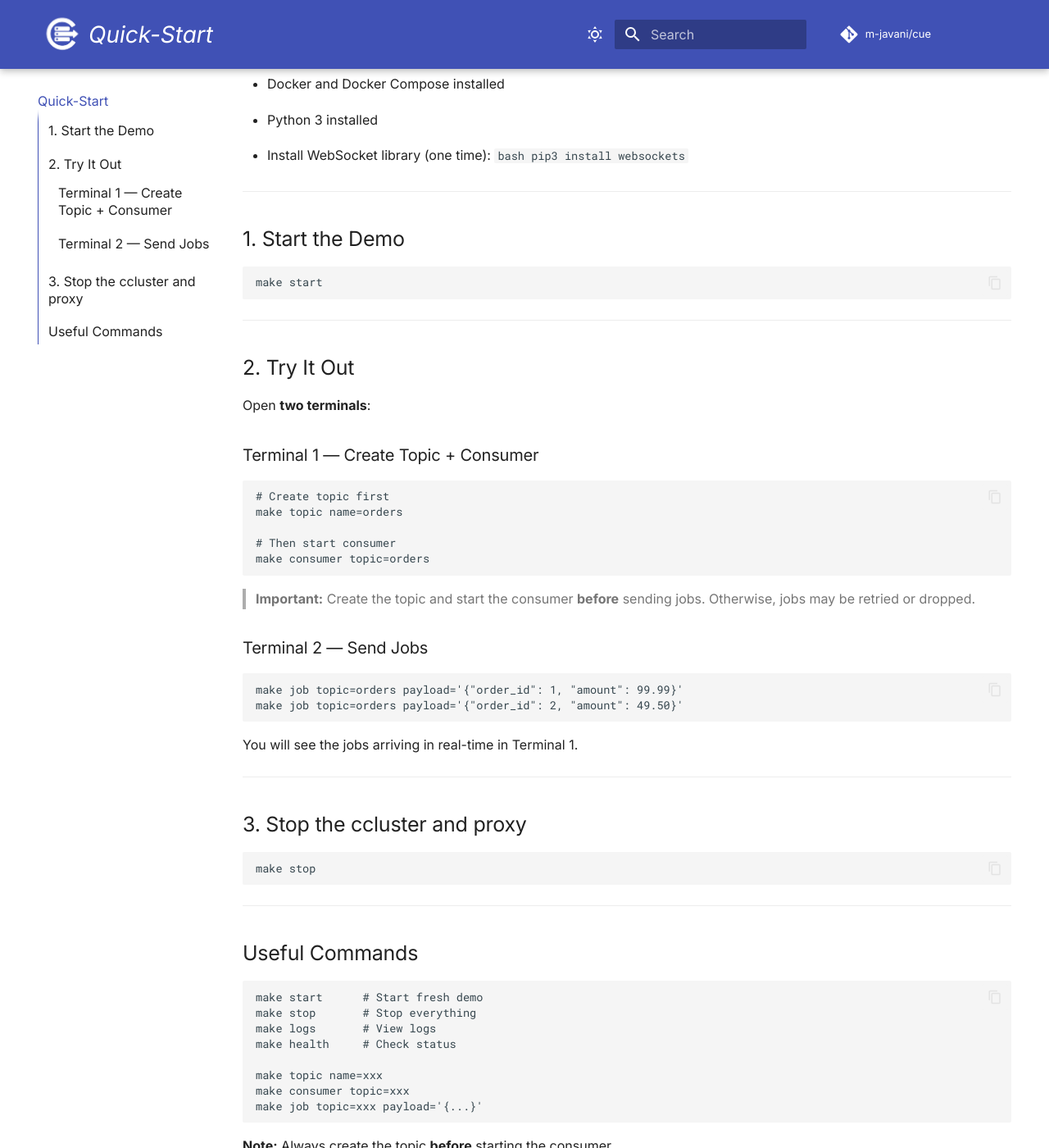
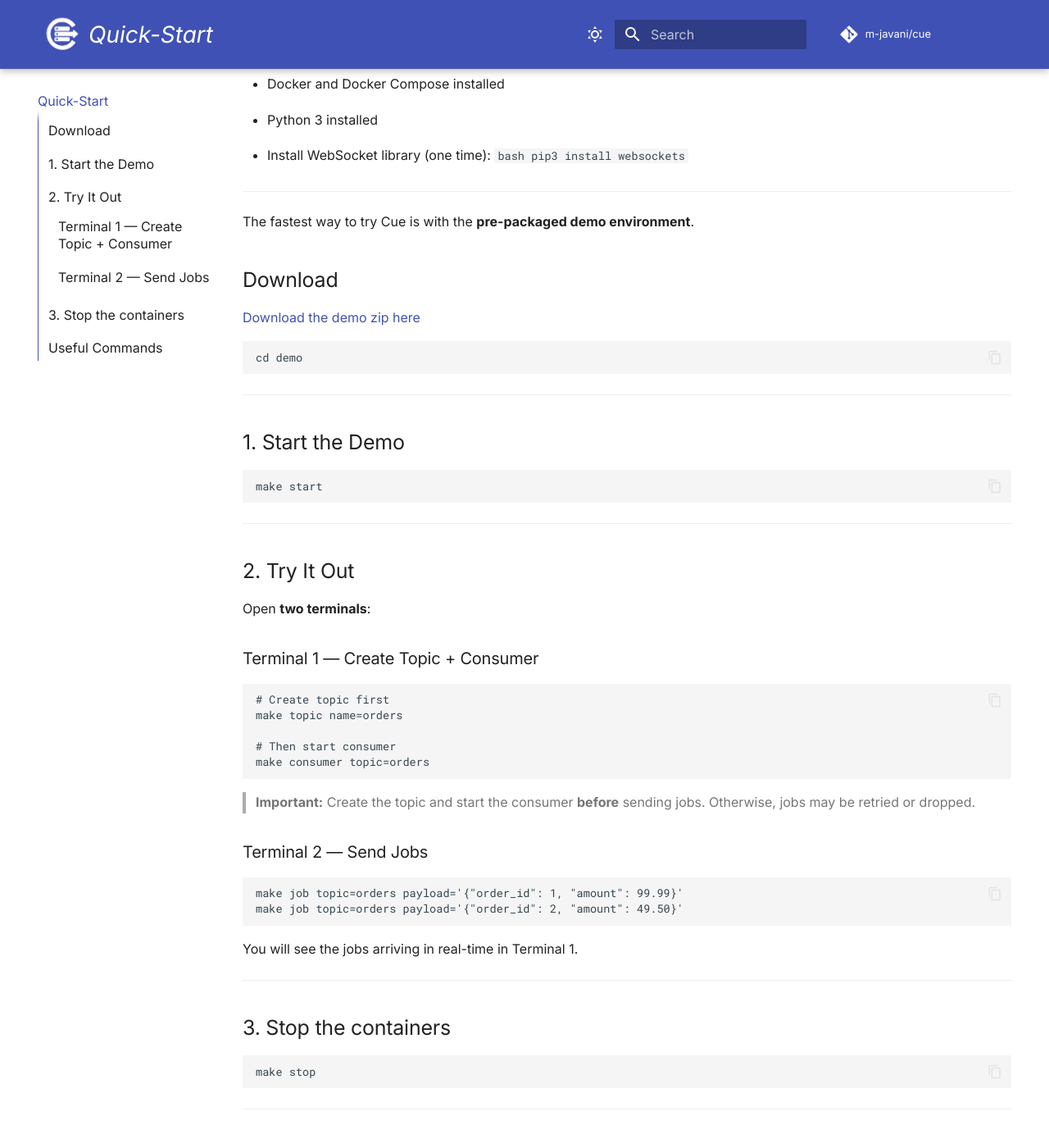
Before and after one commit to m-javani/cue-docs, an MkDocs documentation site: the page built from docs/quickstart.md, in a window 1280 px wide and 1400 px high, scrolled down 230 px. Shown: the whole window at 82% size. Built offline with MkDocs 1.6.1 and Material for MkDocs 9.7.7, drawn with Linux system fonts in a browser that asks for light colours; comment, search, counter and statistics services are not loaded.

Commit message:
updated quick start

````diff
--- a/docs/quickstart.md
+++ b/docs/quickstart.md
@@ -8,6 +8,18 @@
   ```bash
   pip3 install websockets
   ```
+
+---
+
+The fastest way to try Cue is with the **pre-packaged demo environment**.
+
+## Download
+
+[Download the demo zip here](../assets/demo/demo.zip)
+
+```bash
+cd demo
+```
 
 ---
 
@@ -47,7 +59,7 @@
 ---
 
 
-## 3. Stop the ccluster and proxy
+## 3. Stop the containers
 
 ```bash
 make stop
````
